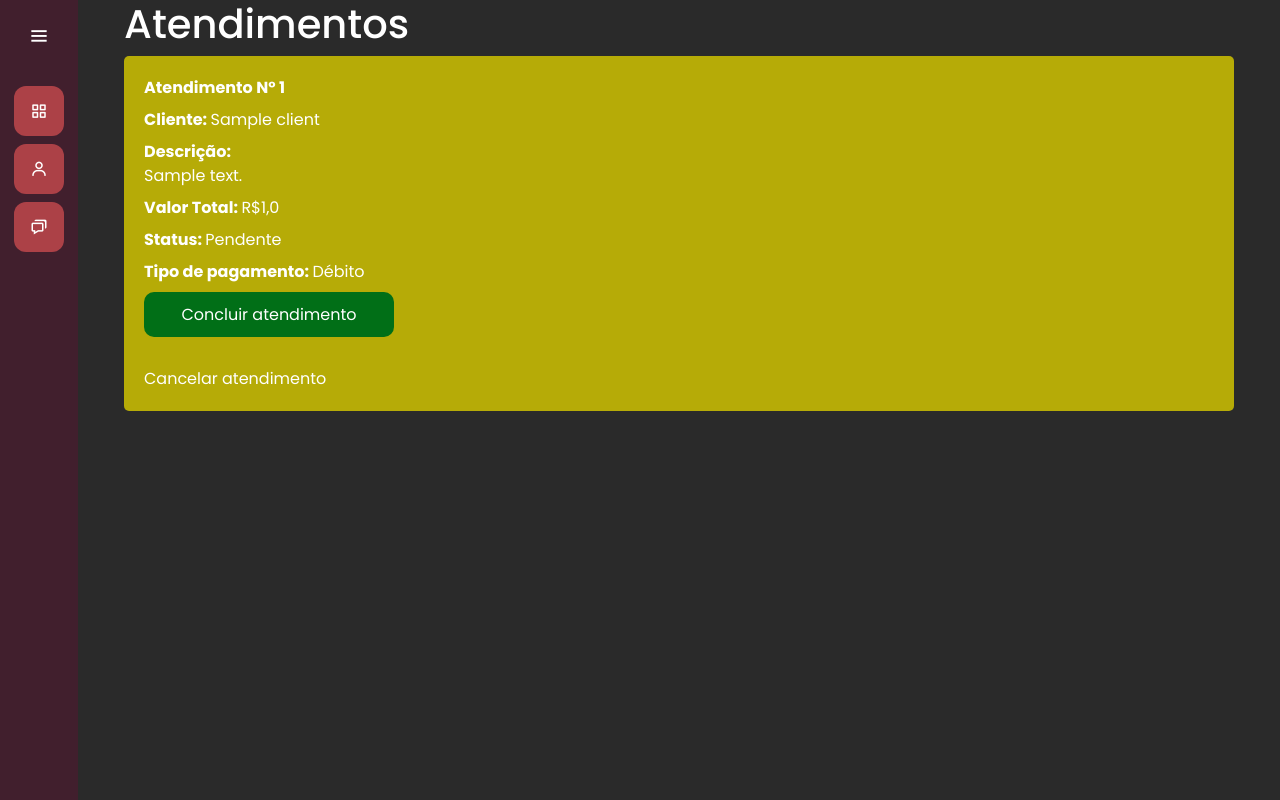
After one commit to RaissonCarvalho/limpa-bem, a Django app: page /index/ in a window 1280 px wide. The commit adds this page. Run offline with Django 4.2, Linux system fonts and the light colour scheme; tables that the repository leaves empty hold one stand-in row (values such as "Sample post").

Commit message:
criando listagem de atendimentos

```diff
--- a/calls/admin.py
+++ b/calls/admin.py
@@ -4,3 +4,4 @@ from calls.models import Client, Call, Service
 # Register your models here.
 admin.site.register(Client)
 admin.site.register(Service)
+admin.site.register(Call)
--- a/calls/models.py
+++ b/calls/models.py
@@ -35,10 +35,22 @@ class Call(models.Model):
   )
 
   client = models.ForeignKey(Client, on_delete=models.DO_NOTHING, related_name='order_client')
-  services = models.ManyToManyField(Service)
+  services = models.ManyToManyField(Service, related_name='services')
 
   status = models.CharField(max_length=10, choices=STATUS_CHOICES, null=False, default='Pendente', auto_created='Pendente')
   payment = models.CharField(max_length=20, choices=PAYMENT_CHOICES)
 
   service_date = models.DateTimeField(null=False, blank=False)
   order_registration_date = models.DateTimeField(auto_now_add=True, null=False)
+
+
+  def __str__(self) -> str:
+
+    return "Atendimento Nº " + str(self.id)
+
+  def get_total_value(self):
+    total_value = 0
+    for service in self.services.all():
+      total_value += service.value
+
+    return total_value
--- /dev/null
+++ b/calls/templates/calls/calls.html
@@ -0,0 +1,68 @@
+{% extends "base.html" %}
+{% load static %}
+
+{% block 'head' %}
+    <link rel="stylesheet" href="{% static 'calls/css/call.css' %}">
+{% endblock %}
+
+{% block 'dashboard' %}
+<div class="container">
+    <div class="container-calls">
+        <h1>Atendimentos</h1>
+
+        {% for call in calls %}
+            {% if call.status == 'Pendente' %}
+                <div class="card-call-pending">
+                    <p><strong>{{ call }}</strong></p>
+                    <p><strong>Cliente: </strong> {{ call.client }}</p>
+                    <div>
+                        <strong>Descrição: </strong>
+                        {% for service in call.services.all %}
+                            <p>{{ service.description }}</p>
+                        {% endfor %}
+                    </div>
+                    <p><strong>Valor Total: </strong>R${{ call.get_total_value }}</p>
+                    <p><strong>Status: </strong>{{ call.status }}</p>
+                    <p><strong>Tipo de pagamento: </strong>{{ call.payment }}</p>
+                    {% if call.status == 'Pendente' %}
+                        <a><button>Concluir atendimento</button></a>
+                        <button>Cancelar atendimento</button>
+                    {% endif %}
+                </div>
+            {% elif call.status == 'Realizado' %}
+                <div class="card-call-success">
+                    <p><strong>{{ call }}</strong></p>
+                    <p><strong>Cliente: </strong> {{ call.client }}</p>
+                    <div>
+                        <strong>Descrição: </strong>
+                        {% for service in call.services.all %}
+                            <p>{{ service.description }}</p>
+                        {% endfor %}
+                    </div>
+                    <p><strong>Valor Total: </strong>R${{ call.get_total_value }}</p>
+                    <p><strong>Status: </strong>{{ call.status }}</p>
+                    <p><strong>Tipo de pagamento: </strong>{{ call.payment }}</p>
+
+                </div>
+            {% elif call.status == 'Cancelado' %}
+                <div class="card-call-canceled">
+                    <p><strong>{{ call }}</strong></p>
+                    <p><strong>Cliente: </strong> {{ call.client }}</p>
+                    <div>
+                        <strong>Descrição: </strong>
+                        {% for service in call.services.all %}
+                            <p>{{ service.description }}</p>
+                        {% endfor %}
+                    </div>
+                    <p><strong>Valor Total: </strong>R${{ call.get_total_value }}</p>
+                    <p><strong>Status: </strong>{{ call.status }}</p>
+                    <p><strong>Tipo de pagamento: </strong>{{ call.payment }}</p>
+
+                </div>
+            {% endif %}
+        {% endfor %}
+
+    </div>
+
+</div>
+{% endblock%}
--- a/calls/urls.py
+++ b/calls/urls.py
@@ -5,5 +5,7 @@ urlpatterns = [
     path('clients/', views.ClientsTemplateView.as_view(), name='clients-list'),
     path('clients-add/', views.ClientsFormView.as_view(), name='clients-add'),
     path('services/', views.ServicesTemplateView.as_view(), name='services-list'),
+    path('index/', views.CallsTemplateView.as_view(), name='calls-list'),
+
 
 ]
--- a/calls/views.py
+++ b/calls/views.py
@@ -1,6 +1,6 @@
 from django.shortcuts import render
 from django.views.generic import TemplateView, FormView
-from .models import Client, Service
+from .models import Client, Service, Call
 from .forms import ClientForm
 from django.urls import reverse_lazy
 
@@ -12,6 +12,7 @@ class ClientsTemplateView(TemplateView):
     context['clients'] = Client.objects.all()
 
     return context
+
 
 class ClientsFormView(FormView):
     template_name = 'clients/clients_add.html'
@@ -33,3 +34,13 @@ class ServicesTemplateView(TemplateView):
     context['services'] = Service.objects.all()
 
     return context
+
+
+class CallsTemplateView(TemplateView):
+  template_name = 'calls/calls.html'
+
+  def get_context_data(self, **kwargs):
+    context = super(CallsTemplateView, self).get_context_data(**kwargs)
+    context['calls'] = Call.objects.all()
+
+    return context
--- a/limpa_bem/urls.py
+++ b/limpa_bem/urls.py
@@ -4,5 +4,5 @@ from django.urls import path, include
 
 urlpatterns = [
     path('admin/', admin.site.urls),
-    path('index/', include('calls.urls'))
+    path('', include('calls.urls'))
 ]
--- a/templates/base.html
+++ b/templates/base.html
@@ -23,7 +23,7 @@
         </div>
         <ul class="nav-list">
           <li>
-            <a href="#">
+            <a href="{% url 'calls-list' %} ">
               <i class='bx bx-grid-alt'></i>
               <span class="links_name">Página inicial</span>
             </a>
@@ -37,7 +37,7 @@
           <span class="tooltip">Clientes</span>
         </li>
         <li>
-          <a href="#">
+          <a href="{% url 'services-list' %}">
             <i class='bx bx-chat' ></i>
             <span class="links_name">Serviços</span>
           </a>
--- /dev/null
+++ b/templates/static/calls/css/call.css
@@ -0,0 +1,77 @@
+.card-dashboard{
+
+  background-color: var(--main-color);
+  width: 50%;
+  margin-left: 10px;
+  margin-top: 40px;
+  text-align: center;
+  padding: 20px;
+
+}
+
+.card-call-success {
+  width: 100%;
+  background-color: #1D8103;
+  padding: 20px;
+  margin-bottom: 24px;
+  border-radius: 5px;
+  transition: 0.2s;
+}
+
+.card-call-success p{
+  margin: 0;
+  padding-bottom: 8px;
+}
+
+.card-call-pending {
+  width: 100%;
+  background-color: #B6AB07;
+  padding: 20px;
+  margin-bottom: 24px;
+  border-radius: 5px;
+  transition: 0.2s;
+}
+
+.card-call-pending p{
+  margin: 0;
+  padding-bottom: 8px;
+}
+
+.card-call-pending a{
+  background-color: #016F17;
+  display: flex;
+  width: 250px;
+  height: 45px;
+  align-items: center;
+  justify-content: center;
+  margin-bottom: 30px;
+  text-decoration: none;
+  border-radius: 10px;
+  color: #000;
+  transition: 0.2s;
+}
+
+.card-call-pending button {
+  border: 0;
+  background: none;
+  color: #fff
+}
+
+.card-call-canceled {
+  width: 100%;
+  background-color: #C22400;
+  padding: 20px;
+  margin-bottom: 24px;
+  border-radius: 5px;
+  transition: 0.2s;
+}
+
+.card-call-canceled p{
+  margin: 0;
+  padding-bottom: 8px;
+}
+
+
+.container-calls {
+  padding-bottom: 50px;
+}
```
Also changed, not shown: calls/migrations/0002_alter_call_client_alter_call_services.py (added), calls/migrations/0003_alter_call_client.py (added), calls/migrations/0004_alter_call_client.py (added).
